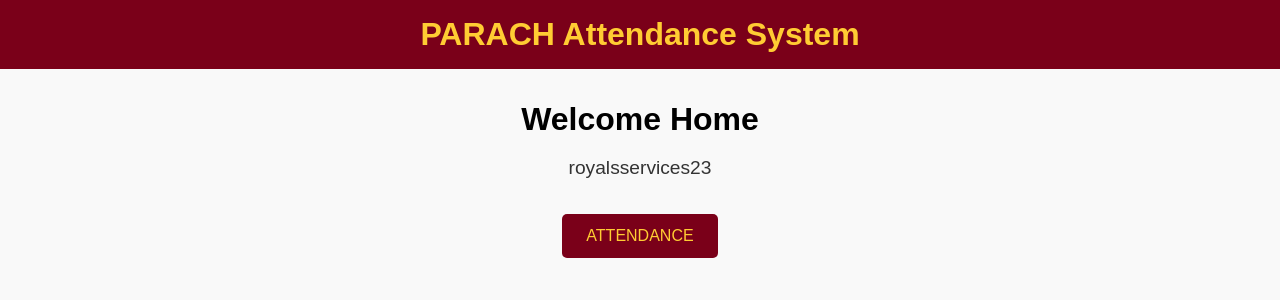
After one commit to LORDDKUTI/ParachIct, a Django app: page /attendance/student/dashboard/ in a window 1280 px wide. The commit adds this page. Shown: the top 300 px of the page. Run offline with Django 4.2, Linux system fonts and the light colour scheme; a user stored in the database is signed in.

Commit message:
Update dashboard template and views

```diff
--- /dev/null
+++ b/attendance/templates/attendance/home.html
@@ -0,0 +1,76 @@
+<!DOCTYPE html>
+<html lang="en">
+<head>
+    <meta charset="UTF-8">
+    <meta name="viewport" content="width=device-width, initial-scale=1.0">
+    <title>Dashboard</title>
+    <style>
+        body {
+            font-family: Arial, Helvetica, sans-serif;
+            background-color: #f9f9f9;
+            margin: 0;
+            padding: 0;
+            text-align: center;
+        }
+        header {
+            background-color: #7A0019; /* Minnesota maroon */
+            color: #FFCC33; /* Minnesota gold */
+            padding: 1rem;
+        }
+        h1 {
+            margin: 0;
+            font-size: 2rem;
+        }
+        .messages div {
+            background-color: #FFCC33;
+            color: #7A0019;
+            padding: 0.5rem;
+            margin: 0.5rem auto;
+            width: 60%;
+            border-radius: 5px;
+        }
+        .dashboard {
+            margin-top: 2rem;
+        }
+        .dashboard p {
+            font-size: 1.2rem;
+            color: #333;
+        }
+        .btn-attendance {
+            background-color: #7A0019;
+            color: #FFCC33;
+            border: none;
+            padding: 0.8rem 1.5rem;
+            font-size: 1rem;
+            cursor: pointer;
+            border-radius: 5px;
+            margin-top: 1rem;
+        }
+        .btn-attendance:hover {
+            background-color: #FFCC33;
+            color: #7A0019;
+        }
+    </style>
+</head>
+<body>
+    <header>
+        <h1>PARACH Attendance System</h1>
+    </header>
+    <div class="messages">
+        {% for message in messages %}
+            <div>{{ message }}</div>
+        {% endfor %}
+    </div>
+    {% if user.is_authenticated %}
+        <div class="dashboard">
+            <h1>Welcome Home</h1>
+            <p>{{ user.username }}</p>
+            <a href="{% url 'scan_qr' %}">
+                <button class="btn-attendance">ATTENDANCE</button>
+            </a>
+        </div>
+    {% else %}
+        <h1>Please log in to continue</h1>
+    {% endif %}
+</body>
+</html>
--- a/attendance/templates/attendance/login.html
+++ b/attendance/templates/attendance/login.html
@@ -106,7 +106,7 @@
         </div>
     {% endif %}
 
-    <form method="post">
+    <form action="{% url 'student_login' %}" method="post">
         {% csrf_token %}
 
         <input type="text" name="username" placeholder="Username" required>
--- a/attendance/templates/attendance/success.html
+++ b/attendance/templates/attendance/success.html
@@ -3,12 +3,12 @@
 {% block content %}
 <div style="text-align: center; padding: 40px 0;">
     <div style="font-size: 80px; margin-bottom: 20px;">✅</div>
-    <h2 style="color: #10b981; margin-bottom: 20px;">Successfully Signed In!</h2>
+    <h2 style="color: #10b981; margin-bottom: 20px;">Attendance Successfully !</h2>
     <p style="color: #666; font-size: 18px; margin-bottom: 30px;">
         Your attendance has been recorded.
     </p>
-    <a href="{% url 'scan_qr' %}" class="btn btn-primary" style="display: inline-block; text-decoration: none;">
-        Back to Scanner
+    <a href="{% url 'student_dashboard' %}" class="btn btn-primary" style="display: inline-block; text-decoration: none;">
+        Back to Dashboard
     </a>
 </div>
 {% endblock %}
--- a/attendance/urls.py
+++ b/attendance/urls.py
@@ -1,6 +1,6 @@
 from django.urls import path
 from . import views
-from .views import login, signupStudent, studentProfile
+from .views import login
 
 urlpatterns = [
     path('scan/', views.scan_qr, name='scan_qr'),
@@ -10,7 +10,7 @@ urlpatterns = [
     path('admin/courses/', views.add_course, name='add_course'),
     path('admin/locations/', views.add_location, name='add_location'),
 
-    path("signup/", signupStudent, name="signup"),
-    path("login/", login, name="login"),
-    path("student_profile", studentProfile, name="student_profile")
-]
+    path("student/signup/", views.student_signup, name="student_signup"),
+    path("student/login/", views.student_login, name="student_login"),
+    path("student/dashboard/", views.student_dashboard, name="student_dashboard"),
+    ]
--- a/attendance/views.py
+++ b/attendance/views.py
@@ -11,49 +11,79 @@ from rest_framework import status
 from rest_framework.response import Response
 from rest_framework.decorators import api_view, permission_classes
 from rest_framework.permissions import IsAuthenticated, AllowAny
-from django.contrib.auth import get_user_model
+from django.contrib.auth import get_user_model, authenticate
 
 User= get_user_model()
 
-@api_view(["GET"])
-@permission_classes([IsAuthenticated])
-def studentProfile(request):
-    user= request.user
-    return Response(
-        {"id":user.id, "username":user.username, "course": user.course}
-        ,status=status.HTTP_200_OK
+def student_signup(request):
+    if request.method != "POST":
+        return render(request, "attendance/signup_student.html")
+
+    username= request.POST.get("username").strip()
+    password= request.POST.get("password")
+
+    if not username or not password:
+        messages.error(request, "username and password required")
+        return render(request, "attendance/signup_student.html")
+    if username and User.objects.filter(username= username).exists():
+        messages.error(request, "user exists")
+        return render(request, "attendance/signup_student.html", {'username':username})
+    if len(password)<8:
+        messages.error(request, "password gotta be 8 ski")
+        return render(request, "attendance/signup_student.html")
+    user= User.objects.create_user(
+        username=username, password=password
     )
+    user.save()
+    messages.success(request, "Account created successfully")
+    return redirect("student_login")
 
-from .serializer import SignupSerializer, LoginSerializer
+def student_login(request):
+    if request.method != "POST":
+        return render(request, "attendance/login.html")
 
-@api_view(["POST"])
-@permission_classes([AllowAny])
-def signupStudent(request):
-    serializer= SignupSerializer(data=request.data)
-    if serializer.is_valid():
-        serializer.save()
-        return Response(serializer.data, status=status.HTTP_201_CREATED)
-    return Response(serializer.errors, status=status.HTTP_400_BAD_REQUEST)
+    usernameInp= request.POST.get("username" )
+    password= request.POST.get("password")
 
-@api_view(["POST"])
-@permission_classes([AllowAny])
-def Login(request):
-    serializer= LoginSerializer(data=request.data)
-    if serializer.is_valid():
-        user= serializer.validated_data["user"]
-        login(request, user)
-        return Response(
-            {"id":user.id,  "username":user.username, "user_type":user.user_type}, status=status.HTTP_200_OK
-        )
-    return Response(serializer.errors, status=status.HTTP_400_BAD_REQUEST)
+    if not usernameInp or not password:
+        messages.error(request, "username and password required")
+        return render(request, "attendance/login.html")
+    if len(password)<8:
+        messages.error(request, "password gotta be 8 ski")
+        return render(request, "attendance/login.html")
 
+    #gotta allow email login
+    auth_username = usernameInp
+    if "@" in usernameInp:
+        u= User.objects.filter(email__iexact= usernameInp).first()
+        if not u:
+            messages.error(request, "no user with this email")
+            return render(request, "attendance/login.html")
+        auth_username= u.username
+    user= authenticate(request, username= auth_username, password= password)
+    if user is None:
+        messages.error(request,"Invalid credentials")
+        return render(request, "attendance/login.html")
+    login(request, user)
+    messages.success(request, "logged in")
+    return redirect("student_dashboard")
 
+@login_required
+def student_dashboard(request):
 
-
+    return render(request, "attendance/home.html", {"user": request.user})
 
 def verify_location(latitude, longitude):
     """Verify if user is within organization premises"""
+    try:
+        latitude= float(latitude)
+        longitude= float(longitude)
+    except(TypeError, ValueError):
+        return False
+    #pulls active locations frm db
     locations = OrganizationLocation.objects.filter(is_active=True)
+    if not locations.exists():
+        return False
 
     for location in locations:
         org_coords = (location.latitude, location.longitude)
@@ -62,13 +92,13 @@ def verify_location(latitude, longitude):
 
         if distance <= location.radius_meters:
             return True
-
     return False
 
-@login_required
+# @login_required
 def scan_qr(request):
     """Main QR scanning page"""
     courses = Course.objects.filter(is_active=True)
+
 
     if request.method == 'POST':
         qr_code_value = request.POST.get('qr_code')
@@ -76,10 +106,6 @@ def scan_qr(request):
         latitude = float(request.POST.get('latitude', 0))
         longitude = float(request.POST.get('longitude', 0))
 
-        # Verify location
-        if not verify_location(latitude, longitude):
-            messages.error(request, 'You must be within the organization premises to sign in.')
-            return redirect('scan_qr')
 
         # Verify QR code
         try:
@@ -87,23 +113,21 @@ def scan_qr(request):
         except QRCode.DoesNotExist:
             messages.error(request, 'Invalid QR code.')
             return redirect('scan_qr')
-
+        if not latitude or not longitude:
+            messages.error(request, "Location permission required")
+            return redirect("scan_qr")
+        # Verify location
+        if not verify_location(latitude, longitude):
+            messages.error(request, 'You must be within the organization premises to sign in.')
+            return redirect('scan_qr')
         # Get course
         course = get_object_or_404(Course, id=course_id)
-
         # Check if already signed in today
         today = timezone.now().date()
-        existing_attendance = Attendance.objects.filter(
-            user=request.user,
-            course=course,
-            check_in_time__date=today
-        ).first()
-
-        if existing_attendance:
-            messages.warning(request, f'You have already signed in for {course.name} today.')
-            return redirect('scan_qr')
-
-        # Create attendance record
+        if Attendance.objects.filter(user=request.user, course=course, check_in_time=today).exists():
+            messages.warning(request, f"you have already scanned your attendance for {course.name} today..")
+            return redirect("student_dashboard")
+        # Finally create attendance rec
         Attendance.objects.create(
             user=request.user,
             course=course,
@@ -118,12 +142,12 @@ def scan_qr(request):
 
     return render(request, 'attendance/scan.html', {'courses': courses})
 
-@login_required
+# @login_required
 def attendance_success(request):
     """Success page after signing in"""
     return render(request, 'attendance/success.html')
 
-@login_required
+# @login_required
 def admin_dashboard(request):
     """Admin dashboard for viewing attendance"""
     if request.user.user_type != 'admin':
@@ -255,7 +279,7 @@ from django.contrib.auth import login
 from django.shortcuts import redirect
 
 
-@login_required
+# @login_required
 def post_login_redirect(request):
     if request.user.user_type == 'admin':
         return redirect('admin_dashboard')
```
Also changed, not shown: attendance/templates/attendance/signup_student.html (added, +35 -0 lines), db.sqlite3.
